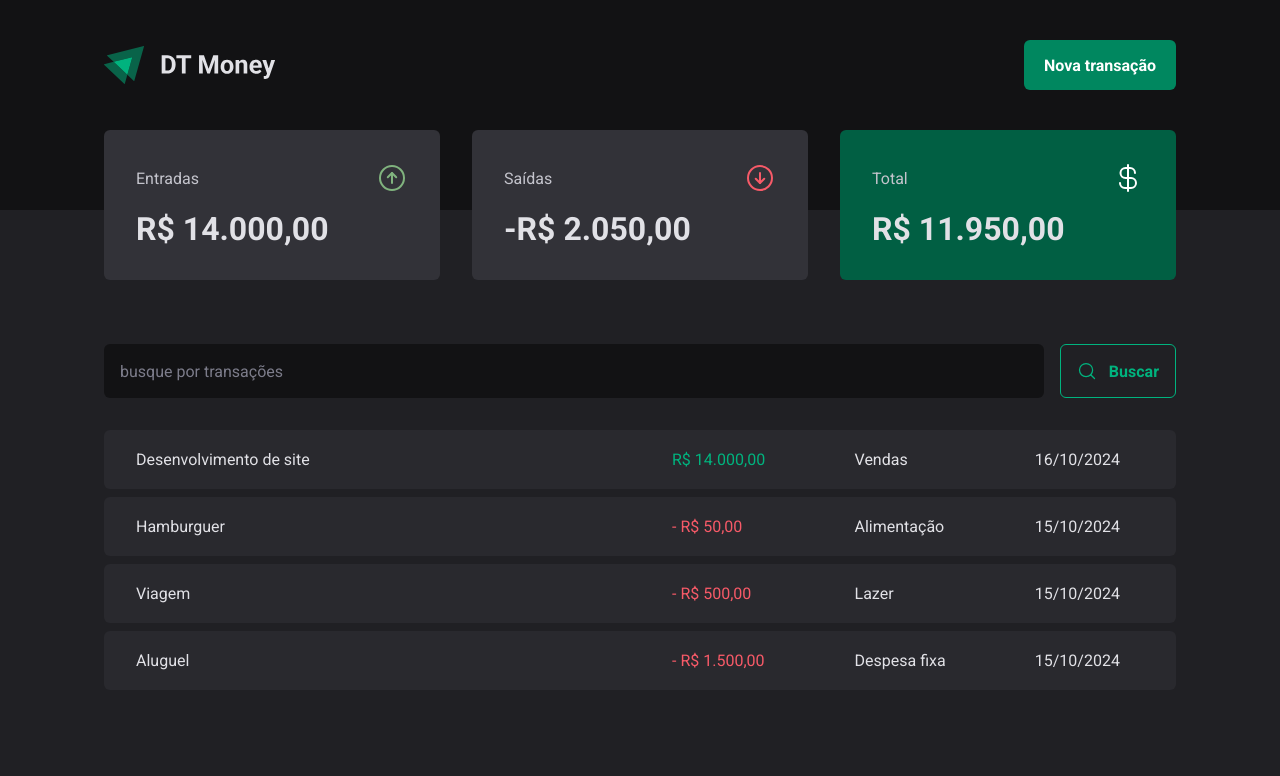
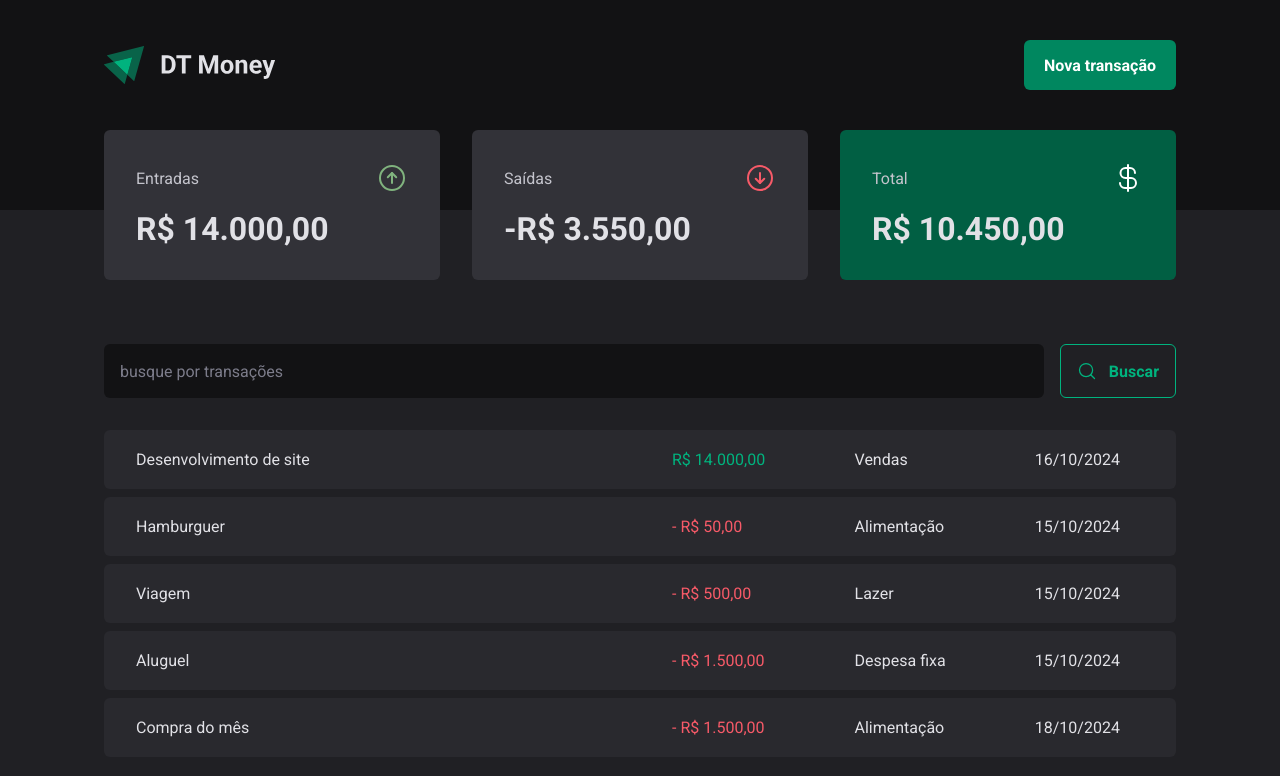
Before and after one commit to ElleLavigne/03-dt-money, a React (Vite) app: page / in a window 1280 px wide. Shown: the top 776 px of the page. Built offline with nearby package versions, Linux system fonts and the light colour scheme; data requests are answered from the project's data file.

Commit message:
feat add axios

```diff
--- a/package.json
+++ b/package.json
@@ -15,6 +15,7 @@
     "@radix-ui/react-dialog": "^1.1.2",
     "@radix-ui/react-radio-group": "^1.2.1",
     "@types/styled-components": "^5.1.34",
+    "axios": "^1.7.7",
     "phosphor-react": "^1.4.1",
     "react": "^18.3.1",
     "react-dom": "^18.3.1",
--- a/server.json
+++ b/server.json
@@ -31,6 +31,14 @@
         "category": "Despesa fixa",
         "price": "1500",
         "createAt": "2024-10-15T17:05:44.703Z"
+      },
+      {
+        "id": 5,
+        "description": "Compra do mês",
+        "type": "outcome",
+        "category": "Alimentação",
+        "price": "1500",
+        "createAt": "2024-10-18T17:05:44.703Z"
       }
   ]
 }
--- a/src/contexts/TransactionsContentx.tsx
+++ b/src/contexts/TransactionsContentx.tsx
@@ -1,4 +1,5 @@
 import { createContext, ReactNode, useEffect, useState } from "react"
+import { api } from "../lib/axios"
 
 interface Transaction {
   id: number
@@ -11,9 +12,11 @@ interface Transaction {
 
 interface TransactionContextType {
   transactions: Transaction[]
+  fetchTransactions: (query?: string) => Promise<void>
 }
 
 interface TransactionsProviderProps {
+
   children: ReactNode
 }
 
@@ -21,20 +24,48 @@ export const TransactionsContext = createContext({} as TransactionContextType)
 
 export function TransactionsProvider({ children }: TransactionsProviderProps) {
 
-  const [transactions, setTransactions] = useState<Transaction[]>([])
+const [transactions, setTransactions] = useState<Transaction[]>([])
 
-  async function loadTransactions() {
-    const response = await fetch("http://localhost:3000/transactions")
-    const data = await response.json()
-    setTransactions(data)
+  async function fetchTransactions(search?: string) {
+
+    const response = await api.get('/transactions')
+    if (search){
+      const filteredSearch = response.data.filter((item: Transaction) => {
+
+        return item.description.includes(search)
+      })
+      setTransactions(filteredSearch)
+    } else{
+
+      setTransactions(response.data)
+    }
   }
 
   useEffect(() => {
-    loadTransactions()
+    fetchTransactions()
   }, [])
 
+  useEffect(() =>{
+    console.log('transactions mudou -->', transactions)
+  }, [transactions])
+
+
+  // async function fetchTransactions(query?: string) {
+  //   const response = await api.get('transactions', {
+  //     params: {
+  //       q: query,
+  //     }
+  //   })
+  //     setTransactions(response.data)
+
+  // }
+
+  // useEffect(() => {
+  //   fetchTransactions()
+  // }, [])
+
   return (
-    <TransactionsContext.Provider value={{ transactions }}>
+    <TransactionsContext.Provider value={{ transactions, fetchTransactions }}>
       {children}
     </TransactionsContext.Provider>
   )
--- /dev/null
+++ b/src/lib/axios.ts
@@ -0,0 +1,6 @@
+import axios from "axios";
+
+export const api = axios.create({
+    baseURL: 'http://localhost:3000',
+
+})
--- a/src/pages/Transaction/components/Searchform/index.tsx
+++ b/src/pages/Transaction/components/Searchform/index.tsx
@@ -3,6 +3,8 @@ import { SearchFormContainer } from "./styles"
 import { useForm } from "react-hook-form";
 import * as z from 'zod'
 import { zodResolver } from "@hookform/resolvers/zod";
+import { useContext } from "react";
+import { TransactionsContext } from "../../../../contexts/TransactionsContentx";
 
 const searchFormSchema = z.object({
   query: z.string()
@@ -11,6 +13,9 @@ const searchFormSchema = z.object({
 type SearchFormInputs = z.infer<typeof searchFormSchema>
 
 export function SearchForm () {
+
+  const { fetchTransactions } = useContext(TransactionsContext)
+
   const {
     register,
     handleSubmit,
@@ -21,11 +26,14 @@ export function SearchForm () {
   })
 
   async function handleSearchTransactions(data: SearchFormInputs) {
-   await new Promise((resolve) => setTimeout(resolve, 2000))
-    console.log(data)
+    console.log('data 1 -->', data)
+
+    await fetchTransactions(data.query)
   }
 
+
   return (
+
     <SearchFormContainer onSubmit={handleSubmit(handleSearchTransactions)}>
       <input
         type="text"
```
Also changed, not shown: 1 other file (tests, documents, lock files or other folders).
